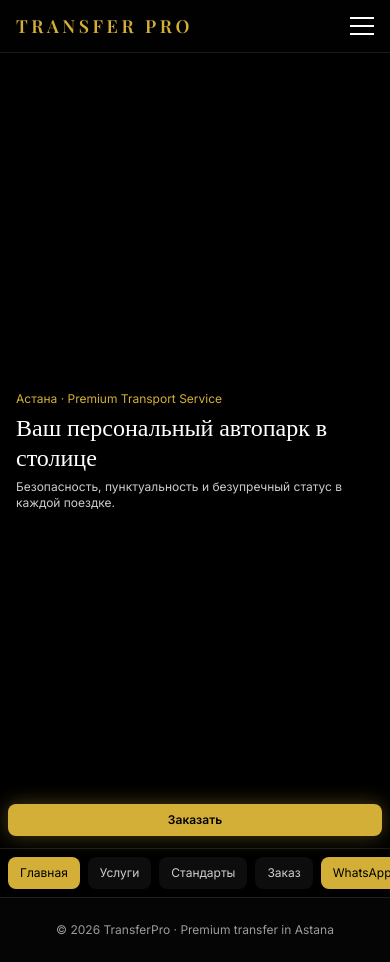
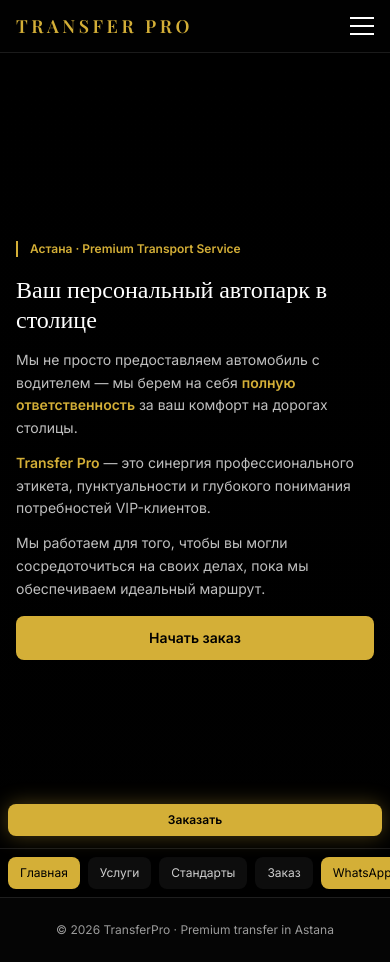
Before and after one commit to Alibek0301/TransferPro, a React (Vite) app: page / in a window 390 px wide. Built offline with nearby package versions, Linux system fonts and the light colour scheme.

Commit message:
Mobile: redesign 'Home' section with premium typography and full description

```diff
--- a/src/App.jsx
+++ b/src/App.jsx
@@ -145,10 +145,33 @@ function App() {
       <div className="md:hidden h-screen w-full flex flex-col bg-gradient-to-b from-black to-black/90">
         <div className="flex-1 flex flex-col justify-center items-start px-4">
           {mobileTab === 'home' && (
-            <motion.div className="w-full" variants={fadeUp} initial="hidden" animate="show" transition={{ duration: 0.6 }}>
-              <p className="mb-1 text-accent text-xs">Астана · Premium Transport Service</p>
-              <h1 className="font-serif text-2xl leading-tight">Ваш персональный автопарк в столице</h1>
-              <p className="mt-2 text-white/80 text-xs">Безопасность, пунктуальность и безупречный статус в каждой поездке.</p>
+            <motion.div className="w-full space-y-4" variants={fadeUp} initial="hidden" animate="show" transition={{ duration: 0.6 }}>
+              <div className="border-l-2 border-accent pl-3">
+                <p className="text-accent text-xs font-semibold">Астана · Premium Transport Service</p>
+              </div>
+
+              <h1 className="font-serif text-2xl leading-tight text-white">Ваш персональный автопарк в столице</h1>
+
+              <div className="space-y-3 text-white/75 text-sm leading-relaxed">
+                <p>
+                  Мы не просто предоставляем автомобиль с водителем — мы берем на себя <span className="text-accent font-semibold">полную ответственность</span> за ваш комфорт на дорогах столицы.
+                </p>
+
+                <p>
+                  <span className="text-accent font-semibold">Transfer Pro</span> — это синергия профессионального этикета, пунктуальности и глубокого понимания потребностей VIP-клиентов.
+                </p>
+
+                <p>
+                  Мы работаем для того, чтобы вы могли сосредоточиться на своих делах, пока мы обеспечиваем идеальный маршрут.
+                </p>
+              </div>
+
+              <button
+                onClick={() => setMobileTab('booking')}
+                className="w-full mt-4 py-3 rounded-lg bg-accent text-black font-semibold text-sm hover:bg-accent/90 transition"
+              >
+                Начать заказ
+              </button>
             </motion.div>
           )}
 
```
